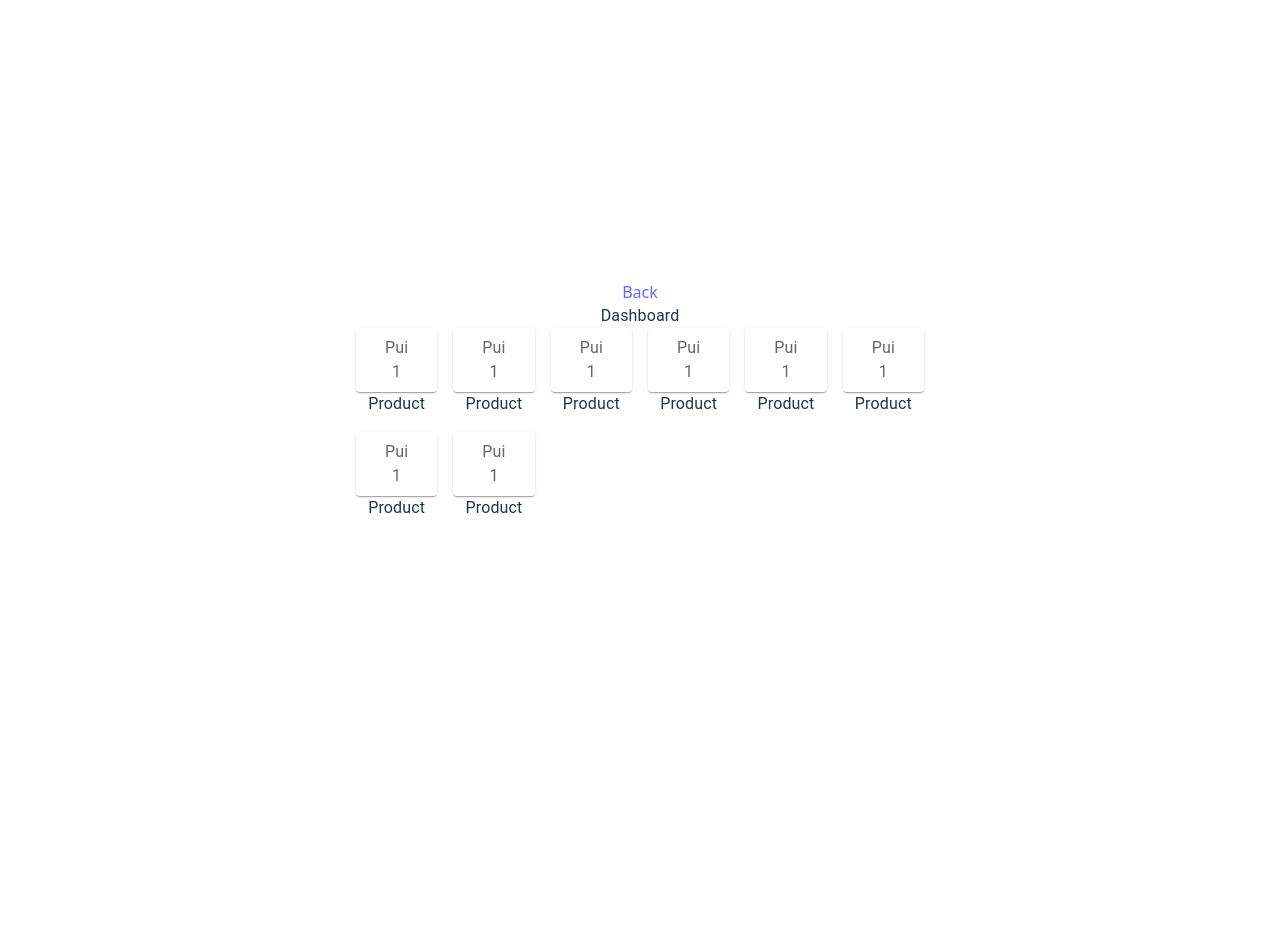
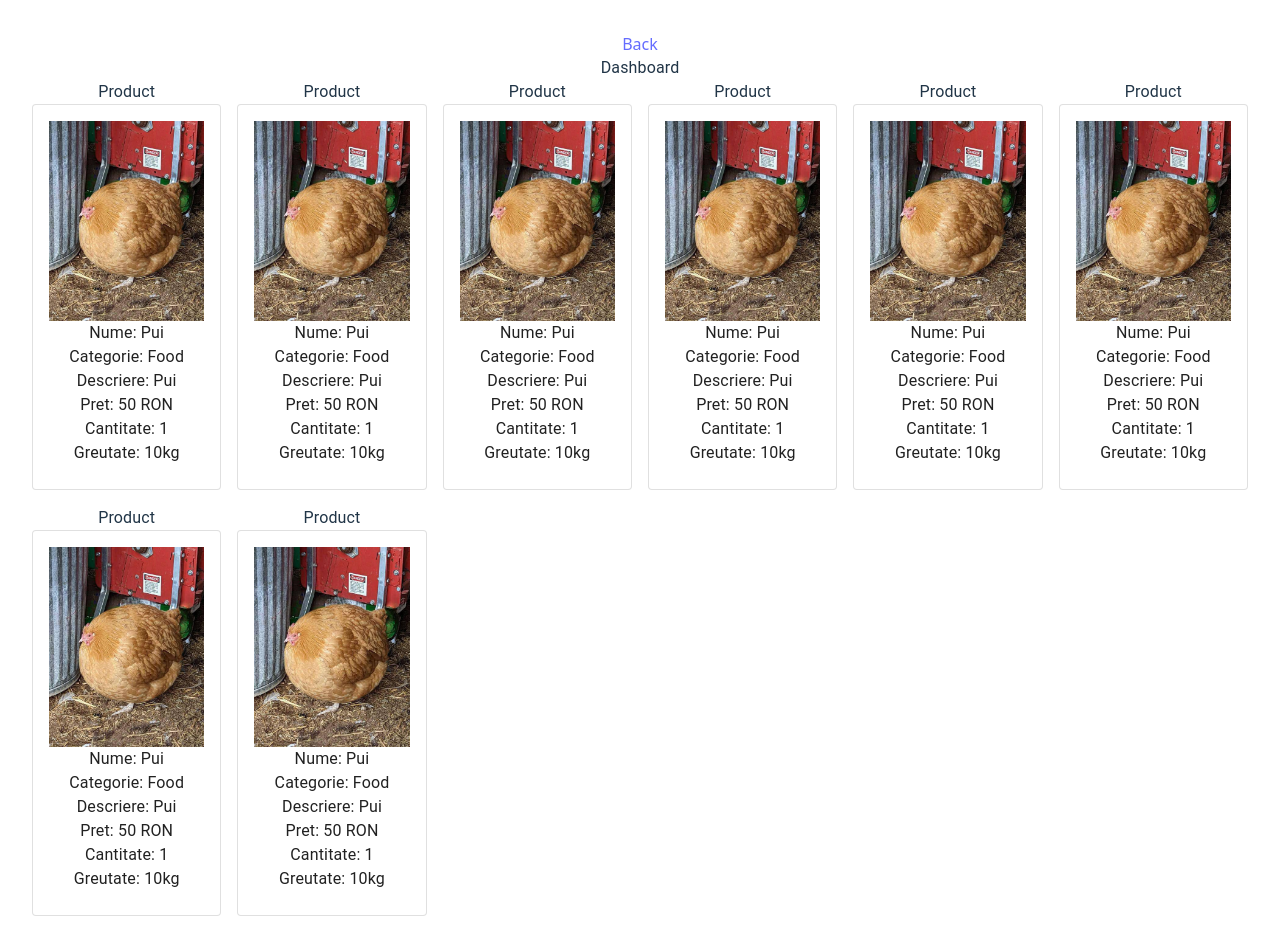
Before and after one commit to neon1024/Personal-Online-Store, a React app in the folder frontend/: page /dashboard in a window 1280 px wide. Before the commit the page ends 800 px from the top, so only its background shows below. Built offline with nearby package versions, Linux system fonts and the light colour scheme; the HTML template or start-up script is replaced by a standard one.

Commit message:
ProductCard

```diff
--- a/frontend/src/components/ProductCard.tsx
+++ b/frontend/src/components/ProductCard.tsx
@@ -2,15 +2,44 @@ import { Typography } from "@mui/material";
 
 import Card from "@mui/material/Card";
 import CardContent from "@mui/material/CardContent";
+import CardMedia from "@mui/material/CardMedia";
 
 import Product from "../models/Product";
 
 interface ProductCardProps {
-    product: Product;
+    product: Product | null;
 }
 
 function ProductCard({ product }: ProductCardProps) {
-    return <Typography>Product</Typography>;
+    return (
+        <>
+            <Typography>Product</Typography>
+
+            <Card variant="outlined">
+                <CardContent>
+                    <CardMedia
+                        sx={{ height: 200 }}
+                        image={product?.getImageUrl()}
+                        title={product?.getName()}
+                    />
+                    <Typography>Nume: {product?.getName()}</Typography>
+                    <Typography>Categorie: {product?.getCategory()}</Typography>
+                    <Typography>
+                        Descriere: {product?.getDescription()}
+                    </Typography>
+                    <Typography>
+                        Pret:{" "}
+                        {product?.getPrice() + " " + product?.getCurrency()}
+                    </Typography>
+                    <Typography>Cantitate: {product?.getQuantity()}</Typography>
+                    <Typography>
+                        Greutate:{" "}
+                        {product?.getWeight() + "" + product?.getUnit()}
+                    </Typography>
+                </CardContent>
+            </Card>
+        </>
+    );
 }
 
 export default ProductCard;
--- a/frontend/src/pages/Dashboard.tsx
+++ b/frontend/src/pages/Dashboard.tsx
@@ -1,7 +1,5 @@
 import { Typography } from "@mui/material";
 import Grid from "@mui/material/Grid";
-import Paper from "@mui/material/Paper";
-import { styled } from "@mui/material/styles";
 import { NavLink } from "react-router-dom";
 
 import ProductCard from "../components/ProductCard";
@@ -10,26 +8,103 @@ import Product from "../models/Product";
 
 function Dashboard() {
     const products = [
-        new Product("1", "Pui", "Food", "Pui", 50, "RON", 1, 10, "kg", ""),
-        new Product("2", "Pui", "Food", "Pui", 50, "RON", 1, 10, "kg", ""),
-        new Product("3", "Pui", "Food", "Pui", 50, "RON", 1, 10, "kg", ""),
-        new Product("4", "Pui", "Food", "Pui", 50, "RON", 1, 10, "kg", ""),
-        new Product("5", "Pui", "Food", "Pui", 50, "RON", 1, 10, "kg", ""),
-        new Product("6", "Pui", "Food", "Pui", 50, "RON", 1, 10, "kg", ""),
-        new Product("7", "Pui", "Food", "Pui", 50, "RON", 1, 10, "kg", ""),
-        new Product("8", "Pui", "Food", "Pui", 50, "RON", 1, 10, "kg", ""),
+        new Product(
+            "1",
+            "Pui",
+            "Food",
+            "Pui",
+            50,
+            "RON",
+            1,
+            10,
+            "kg",
+            "../public/fat chicken.jpg"
+        ),
+        new Product(
+            "2",
+            "Pui",
+            "Food",
+            "Pui",
+            50,
+            "RON",
+            1,
+            10,
+            "kg",
+            "../public/fat chicken.jpg"
+        ),
+        new Product(
+            "3",
+            "Pui",
+            "Food",
+            "Pui",
+            50,
+            "RON",
+            1,
+            10,
+            "kg",
+            "../public/fat chicken.jpg"
+        ),
+        new Product(
+            "4",
+            "Pui",
+            "Food",
+            "Pui",
+            50,
+            "RON",
+            1,
+            10,
+            "kg",
+            "../public/fat chicken.jpg"
+        ),
+        new Product(
+            "5",
+            "Pui",
+            "Food",
+            "Pui",
+            50,
+            "RON",
+            1,
+            10,
+            "kg",
+            "../public/fat chicken.jpg"
+        ),
+        new Product(
+            "6",
+            "Pui",
+            "Food",
+            "Pui",
+            50,
+            "RON",
+            1,
+            10,
+            "kg",
+            "../public/fat chicken.jpg"
+        ),
+        new Product(
+            "7",
+            "Pui",
+            "Food",
+            "Pui",
+            50,
+            "RON",
+            1,
+            10,
+            "kg",
+            "../public/fat chicken.jpg"
+        ),
+        new Product(
+            "8",
+            "Pui",
+            "Food",
+            "Pui",
+            50,
+            "RON",
+            1,
+            10,
+            "kg",
+            "../public/fat chicken.jpg"
+        ),
     ];
-
-    const Item = styled(Paper)(({ theme }) => ({
-        backgroundColor: "#fff",
-        ...theme.typography.body2,
-        padding: theme.spacing(1),
-        textAlign: "center",
-        color: (theme.vars ?? theme).palette.text.secondary,
-        ...theme.applyStyles("dark", {
-            backgroundColor: "#1A2027",
-        }),
-    }));
 
     return (
         <>
@@ -38,10 +113,6 @@ function Dashboard() {
             <Grid container spacing={2}>
                 {products.map((product) => (
                     <Grid key={product.getId()} size={2}>
-                        <Item>
-                            <Typography>{product.getName()}</Typography>
-                            <Typography>{product.getQuantity()}</Typography>
-                        </Item>
                         <ProductCard product={product} />
                     </Grid>
                 ))}
```
Also changed, not shown: frontend/public/fat chicken.jpg (added).
